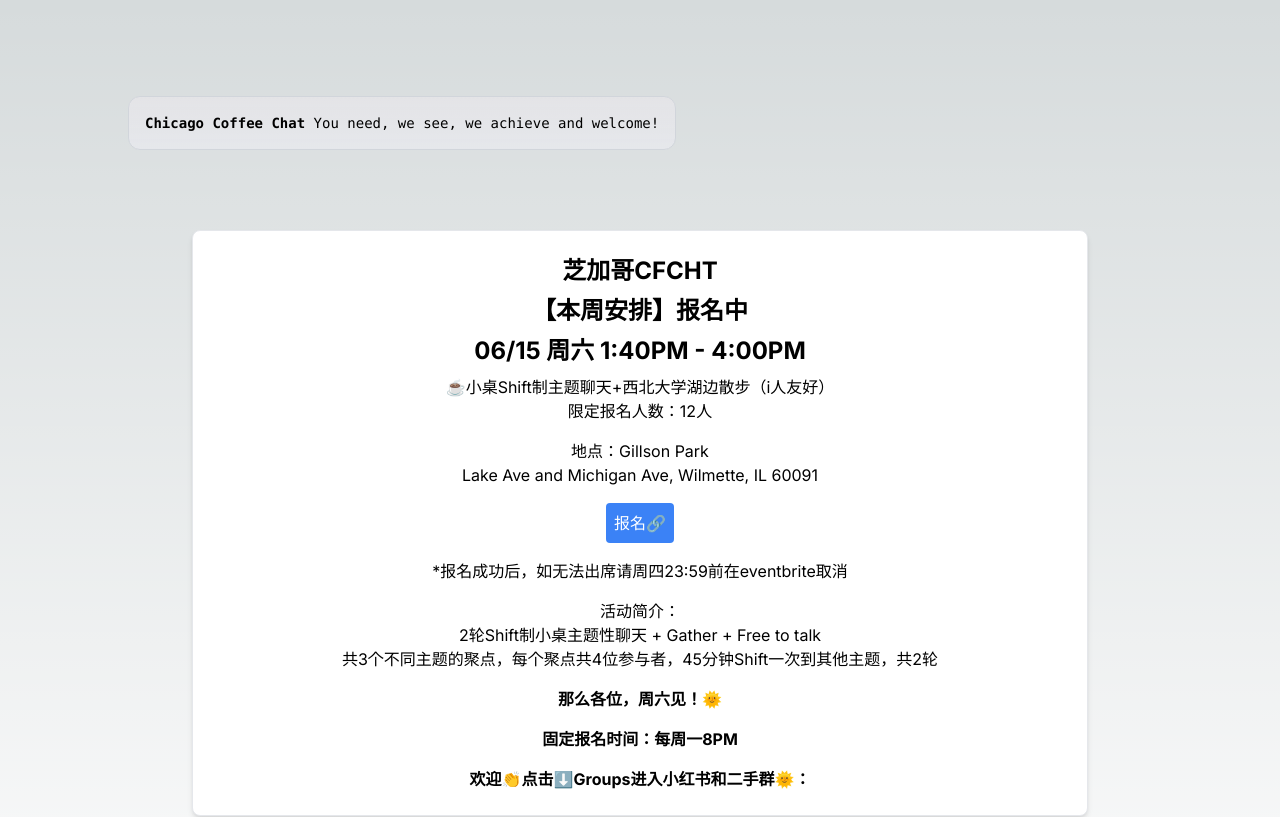
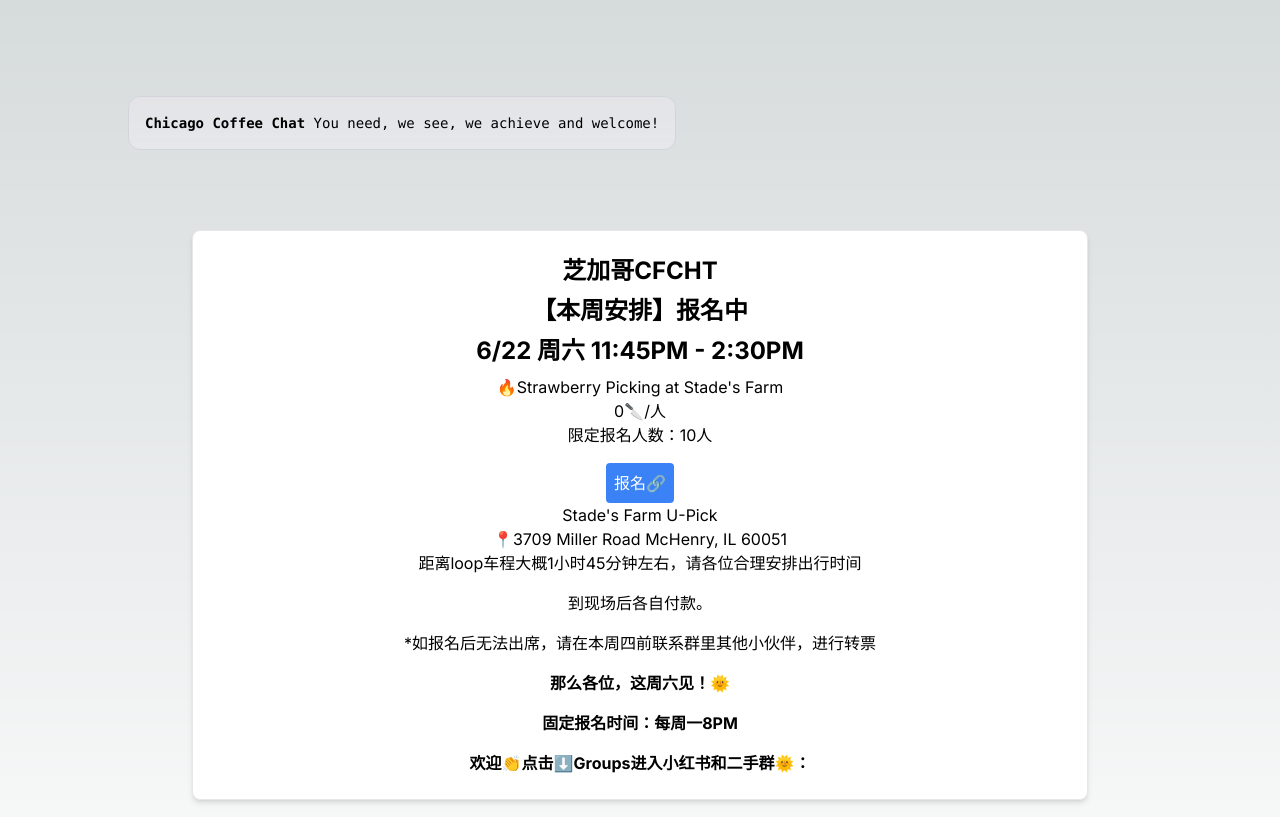
Before and after one commit to Brack-Wang/nextjs, a Next.js app: page / in a window 1280 px wide. Shown: the top 817 px of the page. Built offline with nearby package versions, Linux system fonts and the light colour scheme.

Commit message:
Update page.tsx for 06/22

```diff
--- a/app/page.tsx
+++ b/app/page.tsx
@@ -23,13 +23,13 @@ export default function Home() {
   {/* Event Details Replacement Start */}
 
 <h2 className="text-2xl font-bold mb-2">【本周安排】报名中</h2>
-<h2 className="text-2xl font-bold mb-2">06/15 周六 1:40PM - 4:00PM</h2>
-<p className="mb-4">☕️小桌Shift制主题聊天+西北大学湖边散步（i人友好）<br />限定报名人数：12人</p>
-<p className="mb-4">地点：Gillson Park<br />Lake Ave and Michigan Ave, Wilmette, IL 60091</p>
-<a href="https://www.eventbrite.com/e/cfcht615-140pm-tickets-923296022257?aff=oddtdtcreator" target="_blank" className="inline-block bg-blue-500 text-white p-2 rounded hover:bg-blue-700 transition duration-300 ease-in-out">报名🔗</a>
-<p className="mt-4">*报名成功后，如无法出席请周四23:59前在eventbrite取消</p>
-<p className="mt-4">活动简介：<br />2轮Shift制小桌主题性聊天 + Gather + Free to talk<br />共3个不同主题的聚点，每个聚点共4位参与者，45分钟Shift一次到其他主题，共2轮</p>
-<p className="mt-4 font-bold">那么各位，周六见！🌞</p>
+<h2 className="text-2xl font-bold mb-2">6/22 周六 11:45PM - 2:30PM </h2>
+<p className="mb-4">🔥Strawberry Picking at Stade's Farm<br />0🔪/人<br />限定报名人数：10人</p>
+<a href="https://www.eventbrite.com/e/cfcht0622-1145am-stades-farm-market-tickets-927579253517?aff=oddtdtcreator" target="_blank" className="inline-block bg-blue-500 text-white p-2 rounded hover:bg-blue-700 transition duration-300 ease-in-out">报名🔗</a>
+<p className="mb-4">Stade's Farm U-Pick<br />📍3709 Miller Road McHenry, IL 60051 <br />距离loop车程大概1小时45分钟左右，请各位合理安排出行时间</p>
+<p className="mb-4">到现场后各自付款。</p>
+<p className="mt-4">*如报名后无法出席，请在本周四前联系群里其他小伙伴，进行转票</p>
+<p className="mt-4 font-bold">那么各位，这周六见！🌞</p>
 
   <p className="mt-4 font-bold">固定报名时间：每周一8PM</p>
   <p className="mt-4 font-bold">欢迎👏点击⬇️Groups进入小红书和二手群🌞：</p>
```
